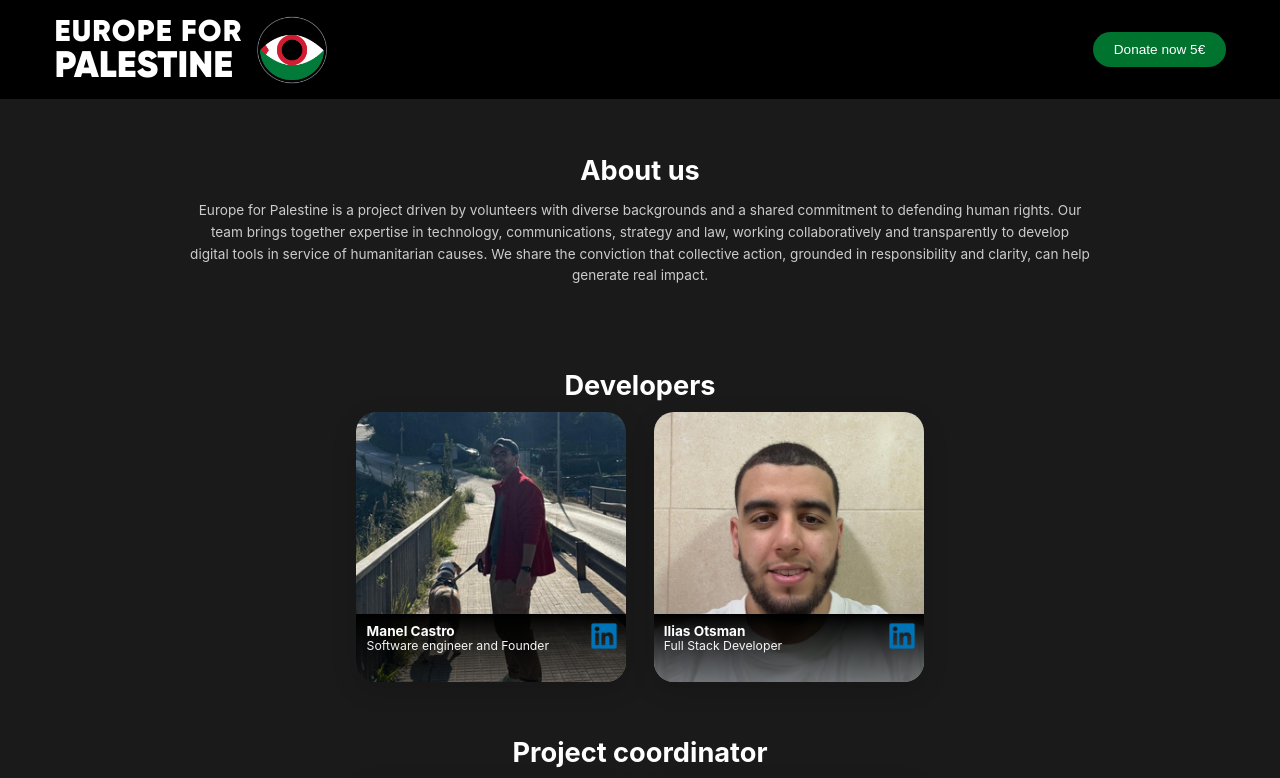
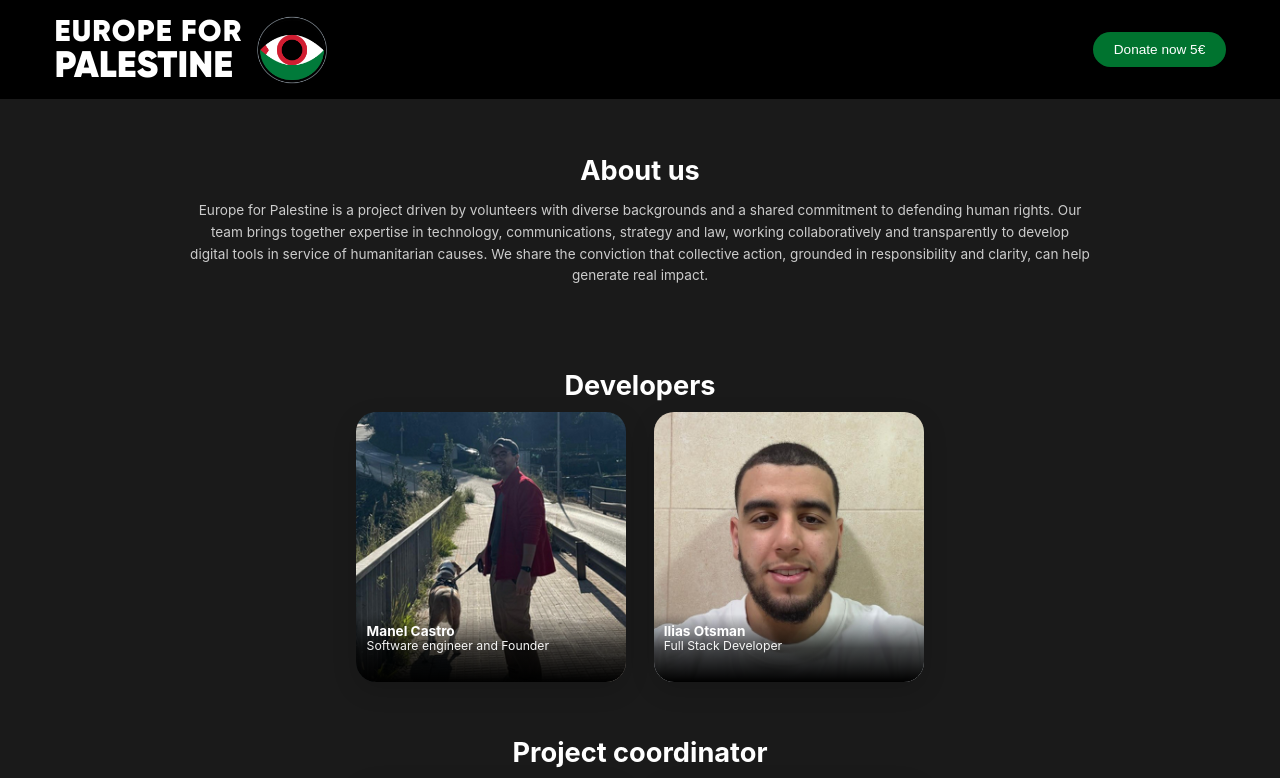
Before and after one commit to manel-castro/europeforpalestine, a React (Vite) app in the folder web/: page /about-us in a window 1280 px wide. Shown: the top 778 px of the page. Built offline with nearby package versions, Linux system fonts and the light colour scheme.

Commit message:
style: :art: Update visual styles in ProfileCard and replace Linkedin png logo to white

```diff
--- a/web/src/App.css
+++ b/web/src/App.css
@@ -46,3 +46,20 @@ html {
     transform: rotate(360deg);
   }
 }
+
+.profile-description::-webkit-scrollbar {
+  width: 6px;
+}
+
+.profile-description::-webkit-scrollbar-track {
+  background: transparent;
+}
+
+.profile-description::-webkit-scrollbar-thumb {
+  background-color: rgba(255, 255, 255, 0.5);
+  border-radius: 10px;
+}
+
+.profile-description::-webkit-scrollbar-thumb:hover {
+  background-color: rgba(255, 255, 255, 0.8);
+}
--- a/web/src/components/TeamPage/components/ProfileCard.tsx
+++ b/web/src/components/TeamPage/components/ProfileCard.tsx
@@ -54,6 +54,8 @@ const ProfileCard: React.FC<ProfileCardProps> = ({
             height: "100%",
             objectFit: "cover",
             display: "block",
+            filter: hover ? "brightness(0.5) blur(1px)" : "brightness(1) blur(0px)",
+            transition: "filter 280ms ease",
           }}
         />
 
@@ -64,11 +66,16 @@ const ProfileCard: React.FC<ProfileCardProps> = ({
             right: 0,
             bottom: 0,
             // animate height from small to large on hover (35% -> 80%)
-            height: hover ? "80%" : "25%",
-            padding: "0.75rem",
+            height: hover ? "90%" : "25%",
             color: "white",
-            background:
-              "linear-gradient(to bottom, rgba(0,0,0,1), rgba(0,0,0,0.5))",
+            background: `
+              linear-gradient(
+                to top,
+                rgba(0,0,0,1) 0%,
+                rgba(0,0,0,0.7) 50%,
+                rgba(0,0,0,0) 100%
+              )
+            `,
             display: "flex",
             flexDirection: "column",
             // keep the content anchored to the top of the overlay so it moves up
@@ -87,6 +94,8 @@ const ProfileCard: React.FC<ProfileCardProps> = ({
               lineHeight: 1,
               width: "100%",
               textAlign: "left",
+              paddingTop: "0.75rem",
+              paddingLeft: "0.75rem",
             }}
           >
             {linkedin ? (
@@ -94,7 +103,14 @@ const ProfileCard: React.FC<ProfileCardProps> = ({
                 href={linkedin}
                 target="_blank"
                 rel="noopener noreferrer"
-                style={{ position: "absolute", top: 8, right: 8 }}
+                style={{
+                  position: "absolute",
+                  top: 8,
+                  right: 8,
+                  opacity: hover ? 1 : 0,
+                  transition: "opacity 280ms ease",
+                  pointerEvents: hover ? "auto" : "none"
+                }}
               >
                 <img
                   src={linkedinLogo}
@@ -112,6 +128,7 @@ const ProfileCard: React.FC<ProfileCardProps> = ({
                 opacity: 0.95,
                 width: "100%",
                 textAlign: "left",
+                paddingLeft: "0.75rem",
               }}
             >
               {title}
@@ -120,6 +137,7 @@ const ProfileCard: React.FC<ProfileCardProps> = ({
 
           {/* Description fades in on hover */}
           <div
+            className="profile-description"
             style={{
               opacity: hover ? 1 : 0,
               transition: "opacity 220ms ease",
@@ -129,6 +147,7 @@ const ProfileCard: React.FC<ProfileCardProps> = ({
               lineHeight: 1.3,
               textAlign: "left",
               overflowY: "auto",
+              padding: "0 0.75rem 0.75rem 0.75rem",
             }}
           >
             {description ||
```
Also changed, not shown: web/src/media/images/linkedin-logo.png.
